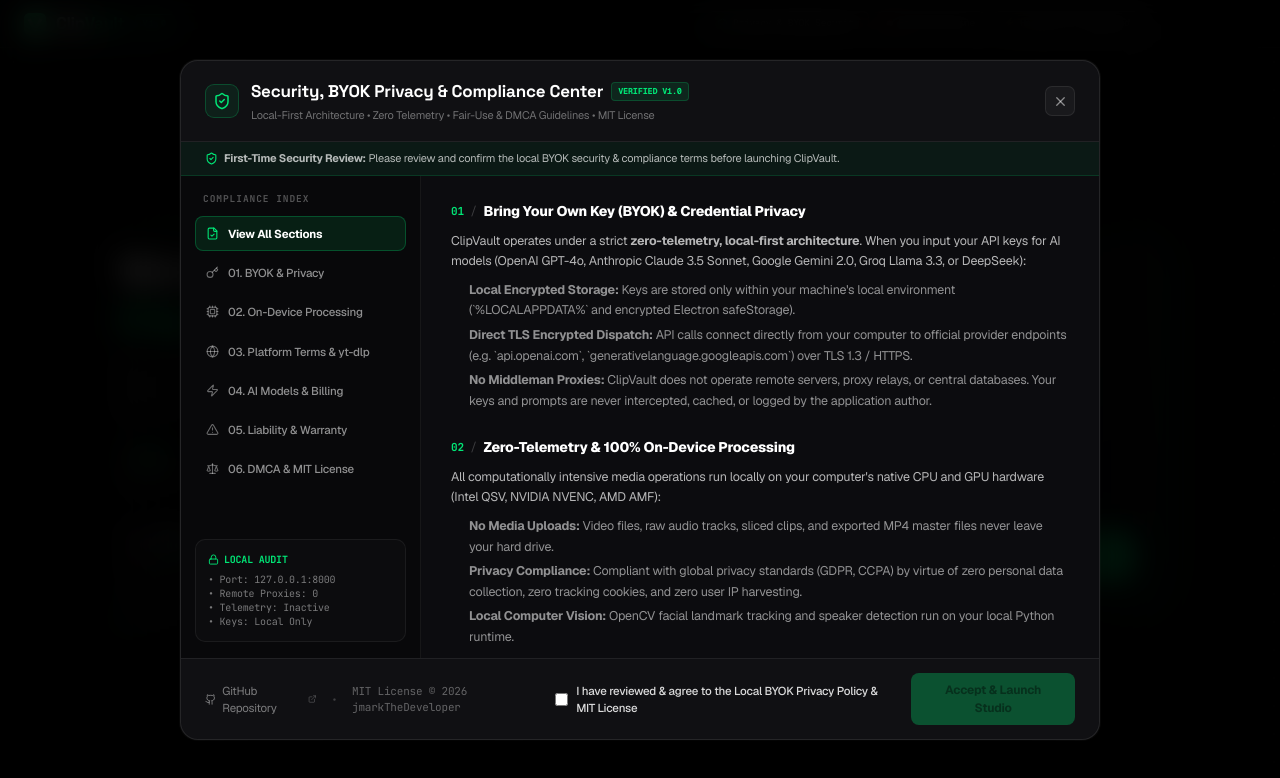
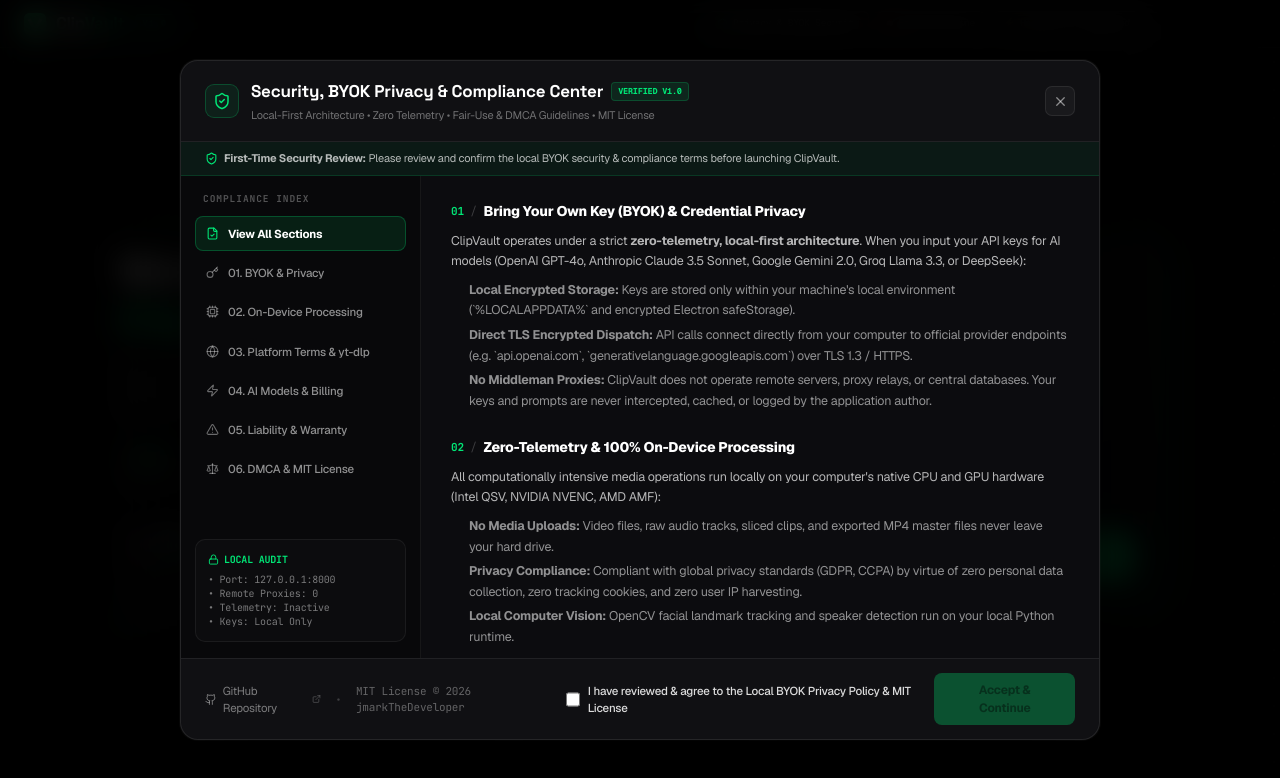
Before and after one commit to jmarkTheDeveloper/ClipVault-Desktop-AI-Clipping-, a React (Vite) app: page / in a window 1280 px wide. Shown: the top 778 px of the page. Built offline with nearby package versions, Linux system fonts and the light colour scheme; no server answers.

Commit message:
fix: return to Welcome to ClipVault dashboard upon accepting compliance terms instead of auto-launching

```diff
--- a/src/app/screens/ProjectSelectorScreen.tsx
+++ b/src/app/screens/ProjectSelectorScreen.tsx
@@ -573,7 +573,7 @@ export function ProjectSelectorScreen({ onBack = () => {}, onSelect }: Props) {
               onMouseEnter={(e) => { const el = e.currentTarget; el.style.boxShadow = "0 0 44px rgba(0,230,118,0.6)"; el.style.transform = "translateY(-1px)"; }}
               onMouseLeave={(e) => { const el = e.currentTarget; el.style.boxShadow = "0 0 24px rgba(0,230,118,0.32)"; el.style.transform = "none"; }}
             >
-              <span>{complianceAccepted ? "Launch Studio" : "Review Terms & Launch Studio"}</span>
+              <span>Launch Studio</span>
               <div style={{ width: 24, height: 24, borderRadius: "50%", display: "flex", alignItems: "center", justifyContent: "center", background: "rgba(0,0,0,0.2)" }}>
                 <ChevronRight style={{ width: 14, height: 14 }} />
               </div>
@@ -1011,7 +1011,6 @@ export function ProjectSelectorScreen({ onBack = () => {}, onSelect }: Props) {
                       } catch {}
                       setComplianceAccepted(true);
                       setShowPrivacyModal(false);
-                      onSelect("ai-clipper");
                     }}
                     style={{
                       padding: "8px 22px",
@@ -1026,7 +1025,7 @@ export function ProjectSelectorScreen({ onBack = () => {}, onSelect }: Props) {
                       transition: "all 0.15s",
                     }}
                   >
-                    Accept & Launch Studio
+                    Accept & Continue
                   </button>
                 </div>
               ) : (
```
